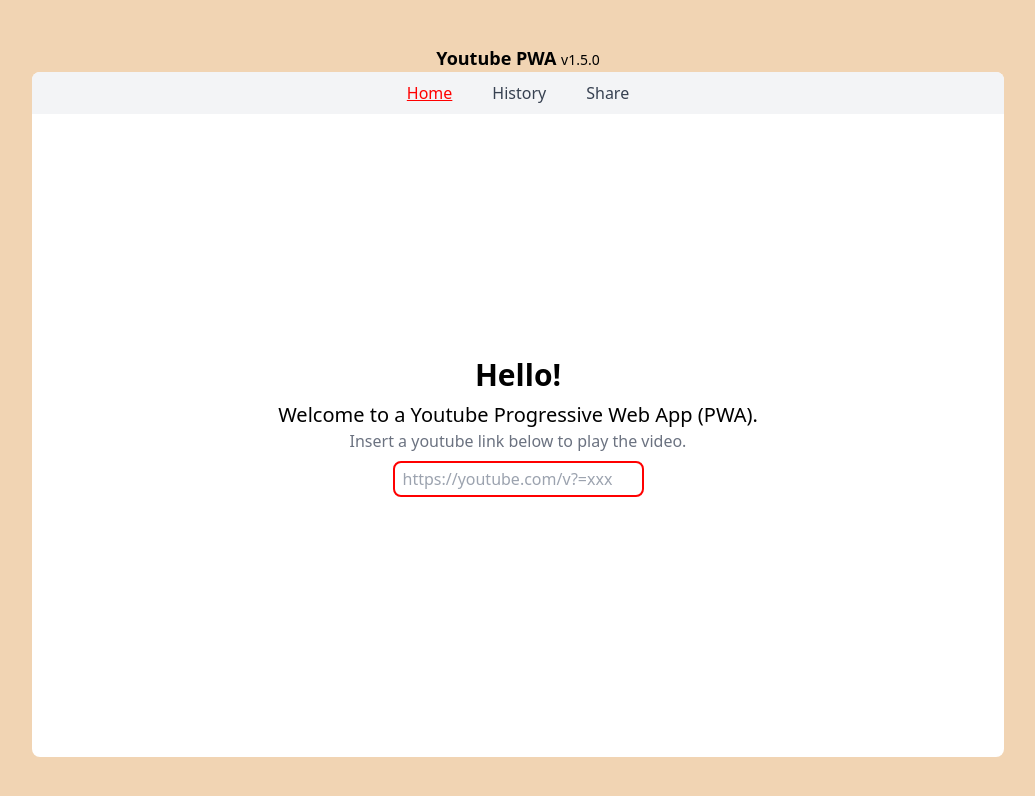
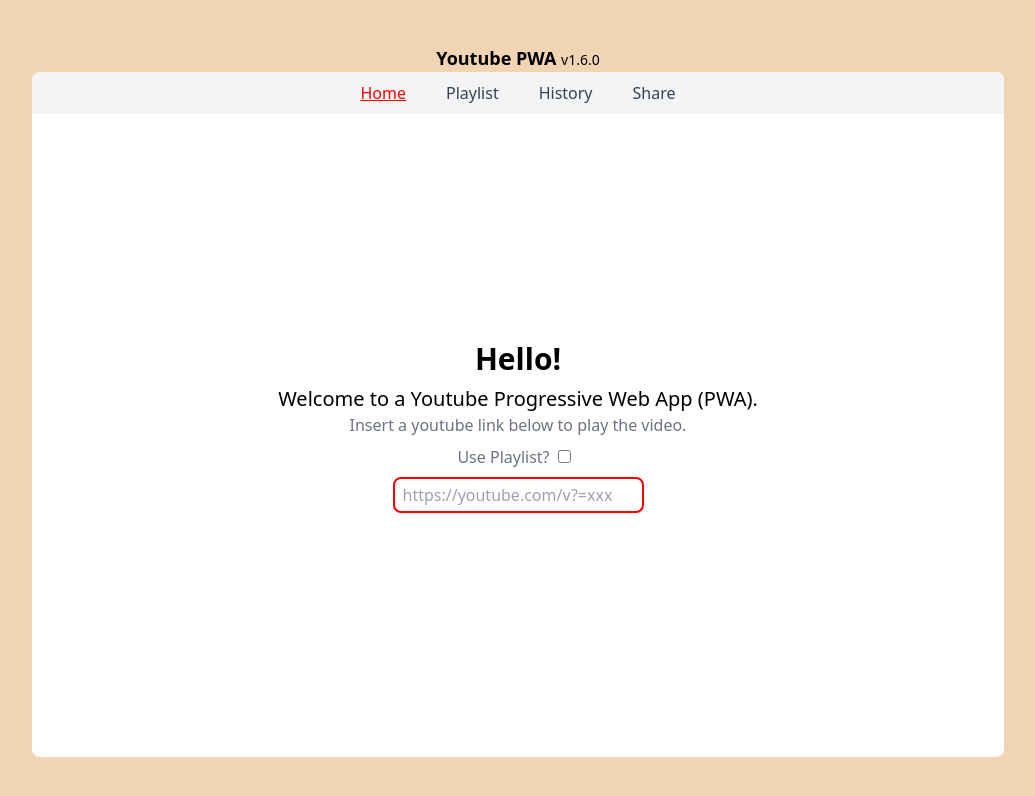
Before and after one commit to Nandhu9999/youtube-pwa, a React (Vite) app: page / in a window 1280 px wide. Shown: the top 796 px of the page, without its empty margins (122-1157 px from the left). Built offline with nearby package versions, Linux system fonts and the light colour scheme.

Commit message:
playlist

```diff
--- a/src/App.tsx
+++ b/src/App.tsx
@@ -4,7 +4,7 @@
 function App() {
   return (
     <div className="flex h-screen flex-col items-center justify-center bg-[#f1d4b3] font-sans">
-      <h1 className="text-lg font-bold">Youtube PWA <span className="text-sm font-normal">v1.5.0</span></h1>
+      <h1 className="text-lg font-bold">Youtube PWA <span className="text-sm font-normal">v1.6.0</span></h1>
       <main className="relative grid h-[92%] max-h-full w-[95%] grid-rows-[42px_7fr] overflow-hidden rounded-[8px] bg-[#fff] md:h-[685px] md:w-[972px]">
         <Header />
         <Outlet />
--- a/src/components/common/Header.tsx
+++ b/src/components/common/Header.tsx
@@ -10,6 +10,14 @@
                 }
             >
                 Home
+            </NavLink>
+            <NavLink
+                to="/playlist"
+                className={({ isActive }) =>
+                    isActive ? "text-brand-main underline" : "text-gray-700"
+                }
+            >
+                Playlist
             </NavLink>
             <NavLink
                 to="/history"
--- /dev/null
+++ b/src/components/common/VideoInput.tsx
@@ -0,0 +1,34 @@
+import { useState } from 'react'
+import { useYoutubeStore } from '../../store/YoutubeStore'
+
+type VideoInputProps = {
+    mode: "direct" | "playlist"
+}
+function VideoInput({ mode }: VideoInputProps) {
+    const [link, setLink] = useState("")
+    function submitLink(e: any) {
+        e.preventDefault()
+        const videoId = useYoutubeStore.getState()._extractYouTubeVideoId(link)
+        if (!videoId) {
+            alert("video Url failed..");
+            return;
+        }
+        if (mode === "direct") {
+            useYoutubeStore.getState().setVideoId(videoId)
+            useYoutubeStore.getState().addToHistory(videoId)
+        } else if (mode === "playlist") {
+            useYoutubeStore.getState().addToPlaylist(videoId)
+        }
+    }
+    console.log(mode)
+
+    return (
+        <form onSubmit={submitLink} className="flex gap-2 items-center">
+
+            <input value={link} onChange={(e) => setLink(e.target.value)} type="search" placeholder={"https://youtube.com/v?=xxx"} className="px-2 py-1 rounded-lg border-2 border-brand-main outline-none focus:ring-2 ring-brand-main ring-offset-2 max-w-[300px]" />
+            {link !== "" && <button type="submit" className="p-1.5 border-2 border-brand-main aspect-square rounded-lg grid place-content-center outline-none active:scale-95 focus:ring-2 ring-brand-main ring-offset-2">🔍</button>}
+        </form>
+    )
+}
+
+export default VideoInput
--- /dev/null
+++ b/src/components/common/YoutubeCard.tsx
@@ -0,0 +1,33 @@
+import { useNavigate } from "react-router-dom";
+import { useYoutubeStore } from "../../store/YoutubeStore";
+
+type YoutubeCardProps = {
+    mode: "direct" | "playlist";
+    videoId: string;
+}
+function YoutubeCard({ mode, videoId }: YoutubeCardProps) {
+    const navigate = useNavigate();
+    function watchAgain() {
+        console.log("playing", videoId)
+        useYoutubeStore.getState().setVideoId(videoId);
+        navigate("/")
+    }
+    function removeVideo() {
+        if (mode === "direct") {
+            useYoutubeStore.getState().removeFromHistory(videoId)
+        } else if (mode === "playlist") {
+            useYoutubeStore.getState().removeFromPlaylist(videoId)
+        }
+    }
+
+    return (<div className=" w-full h-16 rounded-lg p-2 divide-y-4 divide-black/0 bg-black/50 text-white">
+        <div onClick={watchAgain} className="bg-black/50 rounded-md cursor-pointer">
+            <span className="font-bold">Video ID:</span>{" " + videoId}
+        </div>
+        <div className="flex flex-row-reverse flex-start w-full">
+            <button onClick={removeVideo}>🗑️</button>
+        </div>
+    </div>);
+}
+
+export default YoutubeCard;
--- a/src/components/primary/HomePage.tsx
+++ b/src/components/primary/HomePage.tsx
@@ -1,30 +1,36 @@
-import { useState } from "react"
+import { useEffect, useRef, useState } from "react"
 import { useYoutubeStore } from "../../store/YoutubeStore"
 import YouTube from "react-youtube"
+import VideoInput from "../common/VideoInput"
 
 function HomePage() {
+    const [mode, setMode] = useState<"direct" | "playlist">("direct")
+
     const videoId = useYoutubeStore((state) => state.videoId)
-    const [link, setLink] = useState("")
-    function submitLink(e: any) {
-        e.preventDefault()
-        useYoutubeStore.getState().setVideo(link)
-    }
+    const playlist = useYoutubeStore((state) => state.playlist)
+
     return (
         <div className="flex h-full w-full flex-col items-center justify-center overflow-y-auto pb-4">
             {
                 videoId
-                    ? <VideoPlayer videoId={videoId} />
+                    ? <VideoPlayer videoIds={mode === "direct"
+                        ? [videoId]
+                        : mode === "playlist"
+                            ? playlist
+                            : []
+                    }
+                    />
                     : <GeneralInfo />
             }
             <div className="w-1/2 text-center text-gray-500 gap-2 flex flex-col items-center">
                 <span>
                     {"Insert a youtube link below to play the video."}
                 </span>
-                <form onSubmit={submitLink} className="flex gap-2 items-center">
-
-                    <input value={link} onChange={(e) => setLink(e.target.value)} type="search" placeholder={"https://youtube.com/v?=xxx"} className="px-2 py-1 rounded-lg border-2 border-brand-main outline-none focus:ring-2 ring-brand-main ring-offset-2 max-w-[300px]" />
-                    {link !== "" && <button type="submit" className="p-1.5 border-2 border-brand-main aspect-square rounded-lg grid place-content-center outline-none active:scale-95 focus:ring-2 ring-brand-main ring-offset-2">🔍</button>}
-                </form>
+                <label>
+                    Use Playlist?
+                    <input type="checkbox" onChange={(e: any) => setMode(e.target.checked ? "playlist" : "direct")} className="mx-2 accent-red-500" />
+                </label>
+                <VideoInput mode={"direct"} />
             </div>
         </div>
     )
@@ -42,18 +48,64 @@
 }
 
 type VideoPlayerProps = {
-    videoId: string;
-}
-function VideoPlayer({ videoId }: VideoPlayerProps) {
+    videoIds: string[];
+};
+
+function VideoPlayer({ videoIds }: VideoPlayerProps) {
+    const [currentIndex, setCurrentIndex] = useState(0);
+    const playerRef = useRef<any>(null);
+
+    const handleVideoEnd = () => {
+        if (currentIndex < videoIds.length - 1) {
+            setCurrentIndex((prevIndex) => prevIndex + 1); // Go to the next video
+        } else {
+            setCurrentIndex(0); // Optionally loop back to the first video
+        }
+    };
+
+    useEffect(() => {
+        const handleVisibilityChange = () => {
+            if (document.visibilityState === "visible" && playerRef.current) {
+                // When the page becomes visible again, resume the video if paused
+                const playerState = playerRef.current.getPlayerState();
+                if (playerState === window?.YT.PlayerState.PAUSED) {
+                    playerRef.current.playVideo(); // Resume video
+                }
+            }
+        };
+
+        document.addEventListener("visibilitychange", handleVisibilityChange);
+
+        return () => {
+            document.removeEventListener("visibilitychange", handleVisibilityChange);
+        };
+    }, []);
+
+    useEffect(() => {
+        // If you want the next video to automatically play when changing index
+        if (playerRef.current) {
+            playerRef.current.playVideo();
+        }
+    }, [currentIndex]);
+
     return (
         <div className="w-full p-2">
-            <YouTube videoId={videoId} opts={{
-                height: "100%",
-                width: "100%",
-                playerVars: {
-                    autoplay: 1,
-                }
-            }} className="w-full aspect-video rounded" />
+            <YouTube
+                videoId={videoIds[currentIndex]}
+                opts={{
+                    height: "100%",
+                    width: "100%",
+                    playerVars: {
+                        autoplay: 1,
+                        playsinline: 1,
+                    },
+                }}
+                className="w-full aspect-video rounded"
+                onReady={(event: any) => {
+                    playerRef.current = event.target;
+                }}
+                onEnd={handleVideoEnd}
+            />
         </div>
     );
 }
--- /dev/null
+++ b/src/components/primary/PlaylistPage.tsx
@@ -0,0 +1,24 @@
+import { useYoutubeStore } from "../../store/YoutubeStore"
+import VideoInput from "../common/VideoInput";
+import YoutubeCard from "../common/YoutubeCard";
+
+function PlaylistPage() {
+    const playlist = useYoutubeStore((state) => state.playlist);
+    console.log(playlist)
+    return (
+        <div className="flex h-full w-full flex-col items-center justify-center">
+            <div className="text-3xl font-bold">Playlist!</div>
+            <div className="mt-2 text-center text-xl">
+
+            </div>
+            <div className="w-11/12 md:w-1/2 text-center text-gray-500 flex flex-col gap-1">
+                {playlist.length === 0 ? <>{"No Items found."}</> : <>
+                    {playlist.map(item => <YoutubeCard mode={"playlist"} key={item} videoId={item} />)}</>}
+            </div>
+            <hr className="py-2" />
+            <VideoInput mode={"playlist"} />
+        </div>
+    )
+}
+
+export default PlaylistPage
--- a/src/main.tsx
+++ b/src/main.tsx
@@ -9,6 +9,7 @@
 import SharePage from './components/primary/SharePage.tsx';
 import NotFoundPage from './components/primary/NotFoundPage.tsx';
 import HistoryPage from './components/primary/HistoryPage.tsx';
+import PlaylistPage from './components/primary/PlaylistPage.tsx';
 
 const router = createBrowserRouter([
   {
@@ -19,6 +20,12 @@
         path: "/",
         element: (
           <HomePage />
+        ),
+      },
+      {
+        path: "/playlist",
+        element: (
+          <PlaylistPage />
         ),
       },
       {
--- a/src/store/YoutubeStore.ts
+++ b/src/store/YoutubeStore.ts
@@ -6,8 +6,12 @@
   setVideoId: (videoId: string | null) => void;
 
   history: string[];
+  playlist: string[];
+
   addToHistory: (videoId: string) => void;
+  addToPlaylist: (videoId: string) => void;
   removeFromHistory: (videoId: string) => void;
+  removeFromPlaylist: (videoId: string) => void;
 
   _extractYouTubeVideoId: (videoUrl: string) => string | null;
 };
@@ -15,21 +19,24 @@
 export const useYoutubeStore = create<YoutubeStore>((set, get) => ({
   videoId: null,
   history: JSON.parse(localStorage.getItem("history") || "[]"),
+  playlist: [],
 
   setVideoId: (videoId) => set({ videoId }),
-  setVideo: (videoUrl) => {
-    console.log(videoUrl);
-    if (videoUrl) {
-      const videoId = get()._extractYouTubeVideoId(videoUrl);
-      if (videoId) {
-        set({ videoId });
-        get().addToHistory(videoId);
-      } else {
-        alert("video Url failed..");
-      }
-    } else {
-      set({ videoId: null });
-    }
+  setVideo: (_) => {
+    alert("disabled");
+    return;
+    // console.log(videoUrl);
+    // if (videoUrl) {
+    //   const videoId = get()._extractYouTubeVideoId(videoUrl);
+    //   if (videoId) {
+    //     set({ videoId });
+    //     get().addToHistory(videoId);
+    //   } else {
+    //     alert("video Url failed..");
+    //   }
+    // } else {
+    //   set({ videoId: null });
+    // }
   },
   addToHistory: (videoId) => {
     let newHistory: string[] = get().history.concat([videoId]);
@@ -47,6 +54,20 @@
     localStorage.setItem("history", JSON.stringify(get().history));
   },
 
+  addToPlaylist: (videoId) => {
+    let newPlaylist: string[] = get().playlist.concat([videoId]);
+    newPlaylist = [...new Set(newPlaylist)];
+
+    if (newPlaylist.length > 32) {
+      newPlaylist = newPlaylist.slice(-32);
+    }
+
+    set({ playlist: newPlaylist });
+  },
+  removeFromPlaylist: (videoId) => {
+    set({ playlist: get().playlist.filter((item) => item !== videoId) });
+  },
+
   _extractYouTubeVideoId: (url) => {
     const videoIdRegex =
       /(?:https?:\/\/)?(?:www\.)?(?:youtube\.com\/(?:watch\?v=|shorts\/)|youtu\.be\/)([a-zA-Z0-9_-]{11})/;
--- /dev/null
+++ b/src/types/global.d.ts
@@ -0,0 +1,7 @@
+declare global {
+  interface Window {
+    YT: any;
+  }
+}
+
+export {};
```
Also changed, not shown: src/components/primary/HistoryPage.tsx (+2 -26 lines).
